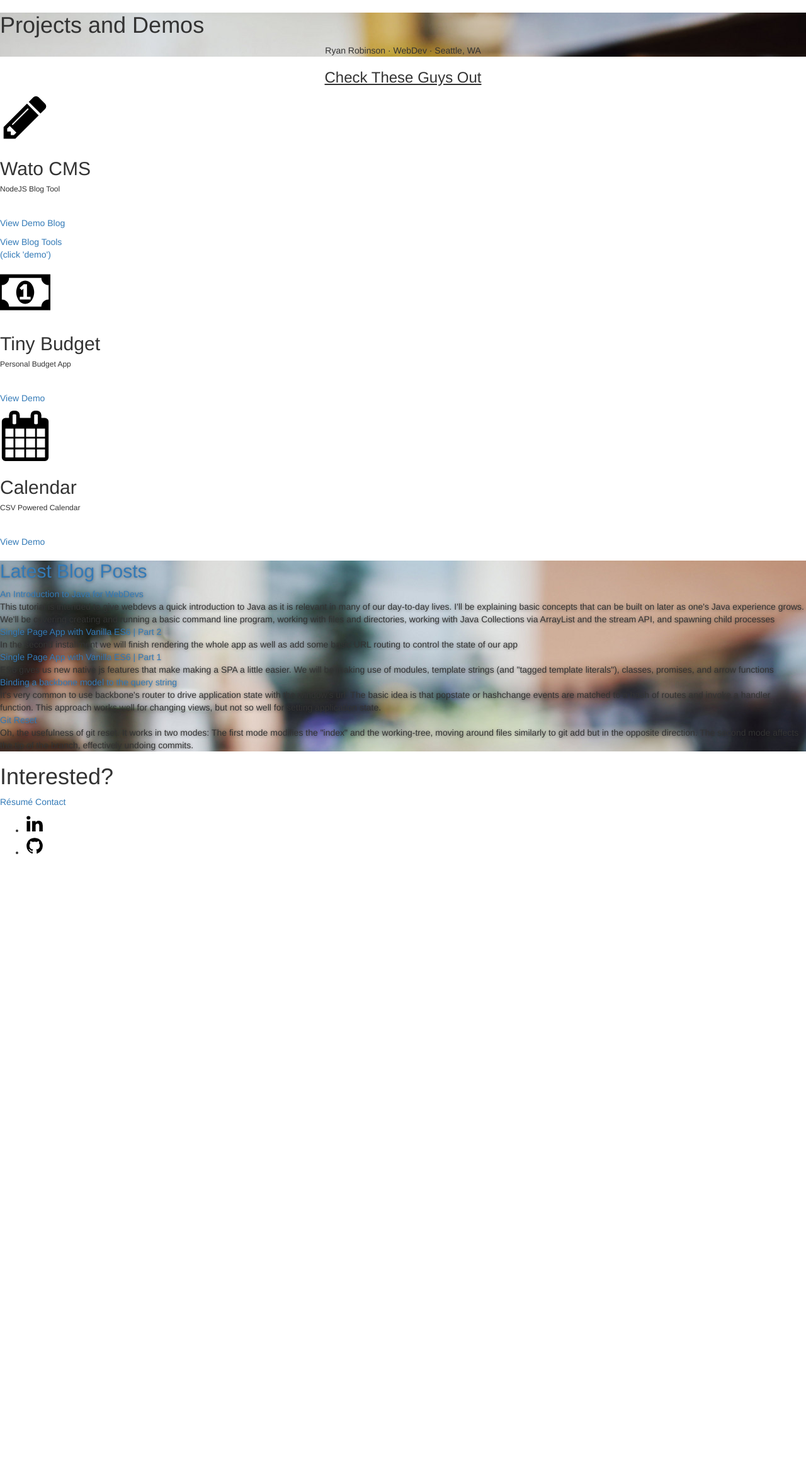
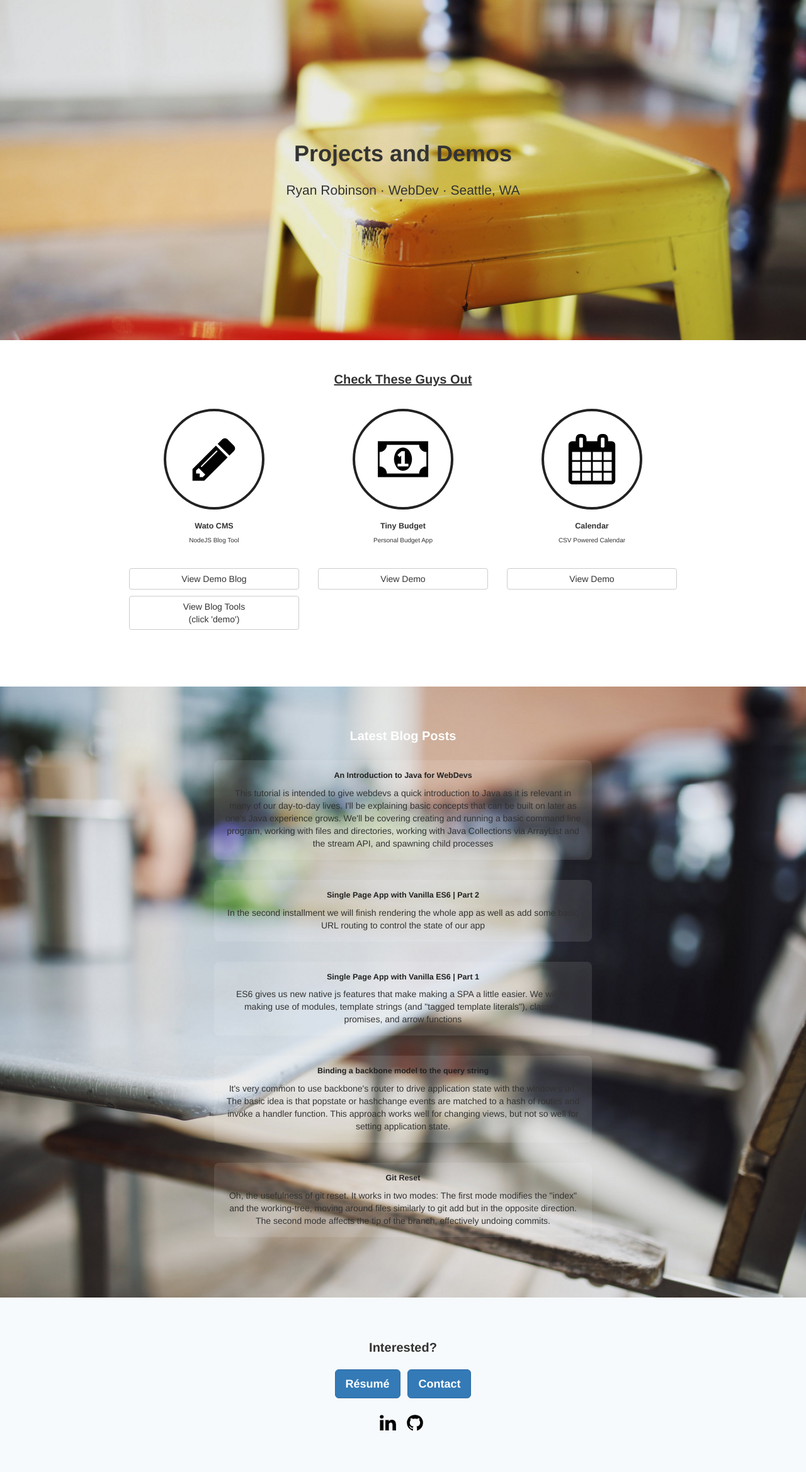
Before and after one commit to robinsr/robinsr.github.io, a Jekyll site: the page built from index.html, in a window 1280 px wide. Shown: the whole page at 63% size. Built offline with Jekyll 4.4.1, drawn with Linux system fonts in a browser that asks for light colours; before the commit the page ends 1363 px from its top, so only the background shows below that.

Commit message:
Refactor CSS to SCSS, enable Bootstrap via npm, and modernize Jekyll config and templates
- Migrated all custom CSS files in stylesheets/ to SCSS, adding YAML front matter for Jekyll Sass processing
- Installed bootstrap-sass via npm and imported Bootstrap SCSS directly in stylesheets/bootstrap.scss
- Removed Bootstrap CDN link in favor of local SCSS import and compilation
- Refactored Jekyll _config.yml social links from an array to a map for easier access in templates
- Updated index.html to use dynamic social links from config, and to open external links in new tabs with rel="noopener noreferrer"
- Modularized SVG icons into _includes/svg/ and refactored template to use includes
- Refactored demo card and blog card markup for maintainability and accessibility
- Improved blog card accessibility by increasing text contrast and updating hover/focus styles
- Added SCSS organization groundwork for future partials and further refactoring
- Fixed minor CSS/SCSS linter issues and ensured all styles are processed by Jekyll

Ready for Bootstrap 4 migration and further SCSS organization.

```diff
--- a/_config.yml
+++ b/_config.yml
@@ -1,12 +1,25 @@
 name: robinsr.github.io
-description: Personal website of Ryan Robinson
+
+description: >- # used by seo meta and the atom feed
+  Personal website of Ryan Robinson
+
 url: https://ryanryan.net
 google_verify: TODO
 
 author:
-    name: Ryan Robinson
-    email: hi@ryanryan.net
-    uri: https://ryanryan.net/about
+  name: Ryan Robinson
+  email: hi@ryanryan.net
+  uri: https://ryanryan.net/about
+
+social:
+  # Change to your full name.
+  # It will be displayed as the default author of the posts and the copyright owner in the Footer
+  name: Ryan Robinson
+  email: hi@ryanryan.net # change to your email address
+  links:
+    twitter: https://twitter.com/a7hdt2
+    github: https://github.com/robinsr
+    linkedin: https://www.linkedin.com/in/ryanbrobinson
 
 permalink: /blog/post/:title
 
@@ -46,3 +59,4 @@ exclude:
   - tailwind.config.js
   - postcss.config.js
   - assets/main.css
+  - '*.sublime-project'
--- /dev/null
+++ b/_includes/button.html
@@ -0,0 +1,3 @@
+<p>
+  <a class="btn btn-default btn-block" href="{{ include.url }}">{{ include.text }}</a>
+</p>
--- /dev/null
+++ b/_includes/svg/calendar.html
@@ -0,0 +1,3 @@
+<svg width="80" height="80" viewBox="0 0 1792 1792" xmlns="http://www.w3.org/2000/svg">
+    <path d="M192 1664h288v-288h-288v288zm352 0h320v-288h-320v288zm-352-352h288v-320h-288v320zm352 0h320v-320h-320v320zm-352-384h288v-288h-288v288zm736 736h320v-288h-320v288zm-384-736h320v-288h-320v288zm768 736h288v-288h-288v288zm-384-352h320v-320h-320v320zm-352-864v-288q0-13-9.5-22.5t-22.5-9.5h-64q-13 0-22.5 9.5t-9.5 22.5v288q0 13 9.5 22.5t22.5 9.5h64q13 0 22.5-9.5t9.5-22.5zm736 864h288v-320h-288v320zm-384-384h320v-288h-320v288zm384 0h288v-288h-288v288zm32-480v-288q0-13-9.5-22.5t-22.5-9.5h-64q-13 0-22.5 9.5t-9.5 22.5v288q0 13 9.5 22.5t22.5 9.5h64q13 0 22.5-9.5t9.5-22.5zm384-64v1280q0 52-38 90t-90 38h-1408q-52 0-90-38t-38-90v-1280q0-52 38-90t90-38h128v-96q0-66 47-113t113-47h64q66 0 113 47t47 113v96h384v-96q0-66 47-113t113-47h64q66 0 113 47t47 113v96h128q52 0 90 38t38 90z" />
+</svg>
--- /dev/null
+++ b/_includes/svg/dollar-bill.html
@@ -0,0 +1,3 @@
+<svg width="80" height="80" viewBox="0 0 1792 1792" xmlns="http://www.w3.org/2000/svg">
+    <path d="M704 1152h384v-96h-128v-448h-114l-148 137 77 80q42-37 55-57h2v288h-128v96zm512-256q0 70-21 142t-59.5 134-101.5 101-138 39-138-39-101.5-101-59.5-134-21-142 21-142 59.5-134 101.5-101 138-39 138 39 101.5 101 59.5 134 21 142zm512 256v-512q-106 0-181-75t-75-181h-1152q0 106-75 181t-181 75v512q106 0 181 75t75 181h1152q0-106 75-181t181-75zm128-832v1152q0 26-19 45t-45 19h-1792q-26 0-45-19t-19-45v-1152q0-26 19-45t45-19h1792q26 0 45 19t19 45z" />
+</svg>
--- /dev/null
+++ b/_includes/svg/github.html
@@ -0,0 +1,3 @@
+<svg width="30" height="30" viewBox="0 0 1792 1792" xmlns="http://www.w3.org/2000/svg">
+    <path d="M1664 896q0 251-146.5 451.5t-378.5 277.5q-27 5-39.5-7t-12.5-30v-211q0-97-52-142 57-6 102.5-18t94-39 81-66.5 53-105 20.5-150.5q0-121-79-206 37-91-8-204-28-9-81 11t-92 44l-38 24q-93-26-192-26t-192 26q-16-11-42.5-27t-83.5-38.5-86-13.5q-44 113-7 204-79 85-79 206 0 85 20.5 150t52.5 105 80.5 67 94 39 102.5 18q-40 36-49 103-21 10-45 15t-57 5-65.5-21.5-55.5-62.5q-19-32-48.5-52t-49.5-24l-20-3q-21 0-29 4.5t-5 11.5 9 14 13 12l7 5q22 10 43.5 38t31.5 51l10 23q13 38 44 61.5t67 30 69.5 7 55.5-3.5l23-4q0 38 .5 89t.5 54q0 18-13 30t-40 7q-232-77-378.5-277.5t-146.5-451.5q0-209 103-385.5t279.5-279.5 385.5-103 385.5 103 279.5 279.5 103 385.5z" />
+</svg>
--- /dev/null
+++ b/_includes/svg/linkedin.html
@@ -0,0 +1,3 @@
+<svg width="30" height="30" viewBox="0 0 1792 1792" xmlns="http://www.w3.org/2000/svg">
+    <path d="M477 625v991h-330v-991h330zm21-306q1 73-50.5 122t-135.5 49h-2q-82 0-132-49t-50-122q0-74 51.5-122.5t134.5-48.5 133 48.5 51 122.5zm1166 729v568h-329v-530q0-105-40.5-164.5t-126.5-59.5q-63 0-105.5 34.5t-63.5 85.5q-11 30-11 81v553h-329q2-399 2-647t-1-296l-1-48h329v144h-2q20-32 41-56t56.5-52 87-43.5 114.5-15.5q171 0 275 113.5t104 332.5z" />
+</svg>
--- /dev/null
+++ b/_includes/svg/pencil.html
@@ -0,0 +1,3 @@
+<svg width="80" height="80" viewBox="0 0 1792 1792" xmlns="http://www.w3.org/2000/svg">
+    <path d="M491 1536l91-91-235-235-91 91v107h128v128h107zm523-928q0-22-22-22-10 0-17 7l-542 542q-7 7-7 17 0 22 22 22 10 0 17-7l542-542q7-7 7-17zm-54-192l416 416-832 832h-416v-416zm683 96q0 53-37 90l-166 166-416-416 166-165q36-38 90-38 53 0 91 38l235 234q37 39 37 91z" />
+</svg>
--- a/index.html
+++ b/index.html
@@ -21,90 +21,78 @@ layout: null
 </head>
 
 <body>
-    <div class="h-[60vh] flex items-center justify-center bg-cover bg-center prose" style="background-image: url('/images/cafe2_m.jpg');">
-        <div class="flex flex-col items-center justify-center w-full ">
-            <h1 class="text-4xl font-bold mb-4">Projects and Demos</h1>
-            <p class="text-lg text-center">Ryan Robinson &middot; WebDev &middot; Seattle, WA</p>
+    <div class="index-jumbotron">
+        <div style="width: 100%;">
+            <h1 class="display-4">Projects and Demos</h1>
+            <p class="lead">Ryan Robinson &middot; WebDev &middot; Seattle, WA</p>
         </div>
     </div>
 
-    <div class="max-w-5xl mx-auto py-12">
-        <div class="mb-8 text-center">
-            <h3 class="text-2xl font-semibold underline">Check These Guys Out</h3>
+    <div class="container index-container">
+        <div class="section-heading mb-8 text-center">
+            Check These Guys Out
         </div>
-        <div class="flex flex-col md:flex-row gap-8">
-            <div class="flex-1 flex flex-col items-center">
-                <div class="flex items-center justify-center w-40 h-40 border-4 border-gray-800 rounded-full mb-4 transition-transform hover:scale-110">
-                    <svg width="80" height="80" viewBox="0 0 1792 1792" xmlns="http://www.w3.org/2000/svg">
-                        <path d="M491 1536l91-91-235-235-91 91v107h128v128h107zm523-928q0-22-22-22-10 0-17 7l-542 542q-7 7-7 17 0 22 22 22 10 0 17-7l542-542q7-7 7-17zm-54-192l416 416-832 832h-416v-416zm683 96q0 53-37 90l-166 166-416-416 166-165q36-38 90-38 53 0 91 38l235 234q37 39 37 91z" />
-                    </svg>
+        <div class="row" style="gap: 32px 0;">
+            <div class="col-md-4 demo-card">
+                <div class="demo-icon-container">
+                    {% include svg/pencil.html %}
                 </div>
-                <h2 class="text-xl font-semibold">Wato CMS</h2>
-                <h6 class="text-base min-h-[40px]">NodeJS Blog Tool</h6>
-                <p><a class="block bg-gray-200 text-gray-900 font-bold py-2 px-4 rounded mt-2 text-center" href="https://robinsr-wato.herokuapp.com/">View Demo Blog</a></p>
-                <p><a class="block bg-gray-200 text-gray-900 font-bold py-2 px-4 rounded mt-2 text-center" href="https://robinsr-wato.herokuapp.com/login">View Blog Tools<br />(click 'demo')</a></p>
+                <h2>Wato CMS</h2>
+                <h6>NodeJS Blog Tool</h6>
+                {% include button.html url="https://robinsr-wato.herokuapp.com/" text="View Demo Blog" %}
+                {% include button.html url="https://robinsr-wato.herokuapp.com/login" text="View Blog Tools<br />(click 'demo')" %}
             </div>
-            <div class="flex-1 flex flex-col items-center">
-                <div class="flex items-center justify-center w-40 h-40 border-4 border-gray-800 rounded-full mb-4 transition-transform hover:scale-110">
-                    <svg width="80" height="80" viewBox="0 0 1792 1792" xmlns="http://www.w3.org/2000/svg">
-                        <path d="M704 1152h384v-96h-128v-448h-114l-148 137 77 80q42-37 55-57h2v288h-128v96zm512-256q0 70-21 142t-59.5 134-101.5 101-138 39-138-39-101.5-101-59.5-134-21-142 21-142 59.5-134 101.5-101 138-39 138 39 101.5 101 59.5 134 21 142zm512 256v-512q-106 0-181-75t-75-181h-1152q0 106-75 181t-181 75v512q106 0 181 75t75 181h1152q0-106 75-181t181-75zm128-832v1152q0 26-19 45t-45 19h-1792q-26 0-45-19t-19-45v-1152q0-26 19-45t45-19h1792q26 0 45 19t19 45z" />
-                    </svg>
+            <div class="col-md-4 demo-card">
+                <div class="demo-icon-container">
+                    {% include svg/dollar-bill.html %}
                 </div>
-                <h2 class="text-xl font-semibold">Tiny Budget</h2>
-                <h6 class="text-base min-h-[40px]">Personal Budget App</h6>
-                <p><a class="block bg-gray-200 text-gray-900 font-bold py-2 px-4 rounded mt-2 text-center" href="http://robinsr-tiny-budget.herokuapp.com/">View Demo</a></p>
+                <h2>Tiny Budget</h2>
+                <h6>Personal Budget App</h6>
+                {% include button.html url="http://robinsr-tiny-budget.herokuapp.com/" text="View Demo" %}
             </div>
-            <div class="flex-1 flex flex-col items-center">
-                <div class="flex items-center justify-center w-40 h-40 border-4 border-gray-800 rounded-full mb-4 transition-transform hover:scale-110">
-                    <svg width="80" height="80" viewBox="0 0 1792 1792" xmlns="http://www.w3.org/2000/svg">
-                        <path d="M192 1664h288v-288h-288v288zm352 0h320v-288h-320v288zm-352-352h288v-320h-288v320zm352 0h320v-320h-320v320zm-352-384h288v-288h-288v288zm736 736h320v-288h-320v288zm-384-736h320v-288h-320v288zm768 736h288v-288h-288v288zm-384-352h320v-320h-320v320zm-352-864v-288q0-13-9.5-22.5t-22.5-9.5h-64q-13 0-22.5 9.5t-9.5 22.5v288q0 13 9.5 22.5t22.5 9.5h64q13 0 22.5-9.5t9.5-22.5zm736 864h288v-320h-288v320zm-384-384h320v-288h-320v288zm384 0h288v-288h-288v288zm32-480v-288q0-13-9.5-22.5t-22.5-9.5h-64q-13 0-22.5 9.5t-9.5 22.5v288q0 13 9.5 22.5t22.5 9.5h64q13 0 22.5-9.5t9.5-22.5zm384-64v1280q0 52-38 90t-90 38h-1408q-52 0-90-38t-38-90v-1280q0-52 38-90t90-38h128v-96q0-66 47-113t113-47h64q66 0 113 47t47 113v96h384v-96q0-66 47-113t113-47h64q66 0 113 47t47 113v96h128q52 0 90 38t38 90z" />
-                    </svg>
+            <div class="col-md-4 demo-card">
+                <div class="demo-icon-container">
+                    {% include svg/calendar.html %}
                 </div>
-                <h2 class="text-xl font-semibold">Calendar</h2>
-                <h6 class="text-base min-h-[40px]">CSV Powered Calendar</h6>
-                <p><a class="block bg-gray-200 text-gray-900 font-bold py-2 px-4 rounded mt-2 text-center" href="http://robinsr-calendar.herokuapp.com/">View Demo</a></p>
+                <h2>Calendar</h2>
+                <h6>CSV Powered Calendar</h6>
+                {% include button.html url="http://robinsr-calendar.herokuapp.com/" text="View Demo" %}
             </div>
         </div>
     </div>
 
-    <div class="py-16 bg-cover bg-center text-white" style="background-image: url('/images/cafe3_m.jpg'); text-shadow: 0px 1px 5px rgba(0,0,0,0.4);">
-        <div class="flex flex-col items-center">
-            <div class="mb-6">
-                <h2 class="text-2xl font-bold"><a href="/blog" class="text-white hover:text-orange-600">Latest Blog Posts</a></h2>
+    <div class="blog-section">
+        <div class="container">
+            <div class="blog-heading mb-6">
+                <a href="/blog">Latest Blog Posts</a>
             </div>
-            <div class="max-w-2xl w-full mx-auto">
+            <div class="center-block" style="max-width: 600px; margin: 0 auto;">
                 {% for post in site.posts limit:5 %}
-                <div class="mb-8 bg-white bg-opacity-10 rounded-lg p-4">
-                    <div class="mb-2">
-                        <a href="{{ post.url }}" class="text-xl font-semibold text-white hover:text-orange-600">{{ post.title }}</a>
-                    </div>
-                    <div class="text-white">{{ post.excerpt }}</div>
-                </div>
+                <a href="{{ post.url }}" class="blog-card mb-8">
+                    <div class="mb-2 blog-card-title">{{ post.title }}</div>
+                    <div class="blog-card-excerpt">{{ post.excerpt }}</div>
+                </a>
                 {% endfor %}
             </div>
         </div>
     </div>
-    <div class="py-12 bg-gray-100">
-        <div class="flex flex-col items-center">
-            <h1 class="text-2xl font-bold mb-4">Interested?</h1>
-            <p class="mb-4">
-                <a href="/resume" class="inline-block bg-blue-600 text-white text-lg font-semibold px-6 py-2 rounded shadow hover:bg-blue-700 transition">R&#0233;sum&#0233;</a>
-                <a href="mailto:ryan.b.robinson@gmail.com" class="inline-block bg-blue-600 text-white text-lg font-semibold px-6 py-2 rounded shadow hover:bg-blue-700 transition ml-2">Contact</a>
+    <div class="contact-section">
+        <div class="container text-center">
+            <h1>Interested?</h1>
+            <p>
+                <a href="/resume" class="btn btn-primary btn-lg">R&#0233;sum&#0233;</a>
+                <a href="mailto:ryan.b.robinson@gmail.com" class="btn btn-primary btn-lg">Contact</a>
             </p>
             <div class="flex justify-center">
-                <ul class="flex space-x-6">
+                <ul class="list-inline">
                     <li>
-                        <a href="http://www.linkedin.com/pub/ryan-robinson/55/a22/b15" title="Im on LinkedIn">
-                            <svg width="30" height="30" viewBox="0 0 1792 1792" xmlns="http://www.w3.org/2000/svg">
-                                <path d="M477 625v991h-330v-991h330zm21-306q1 73-50.5 122t-135.5 49h-2q-82 0-132-49t-50-122q0-74 51.5-122.5t134.5-48.5 133 48.5 51 122.5zm1166 729v568h-329v-530q0-105-40.5-164.5t-126.5-59.5q-63 0-105.5 34.5t-63.5 85.5q-11 30-11 81v553h-329q2-399 2-647t-1-296l-1-48h329v144h-2q20-32 41-56t56.5-52 87-43.5 114.5-15.5q171 0 275 113.5t104 332.5z" />
-                            </svg>
+                        <a href="{{ site.social.links.linkedin }}" title="Im on LinkedIn" target="_blank" rel="noopener noreferrer">
+                            {% include svg/linkedin.html %}
                         </a>
                     </li>
                     <li>
-                        <a href="http://www.github.com/robinsr" title="and GitHub too (obviously)">
-                            <svg width="30" height="30" viewBox="0 0 1792 1792" xmlns="http://www.w3.org/2000/svg">
-                                <path d="M1664 896q0 251-146.5 451.5t-378.5 277.5q-27 5-39.5-7t-12.5-30v-211q0-97-52-142 57-6 102.5-18t94-39 81-66.5 53-105 20.5-150.5q0-121-79-206 37-91-8-204-28-9-81 11t-92 44l-38 24q-93-26-192-26t-192 26q-16-11-42.5-27t-83.5-38.5-86-13.5q-44 113-7 204-79 85-79 206 0 85 20.5 150t52.5 105 80.5 67 94 39 102.5 18q-40 36-49 103-21 10-45 15t-57 5-65.5-21.5-55.5-62.5q-19-32-48.5-52t-49.5-24l-20-3q-21 0-29 4.5t-5 11.5 9 14 13 12l7 5q22 10 43.5 38t31.5 51l10 23q13 38 44 61.5t67 30 69.5 7 55.5-3.5l23-4q0 38 .5 89t.5 54q0 18-13 30t-40 7q-232-77-378.5-277.5t-146.5-451.5q0-209 103-385.5t279.5-279.5 385.5-103 385.5 103 279.5 279.5 103 385.5z" />
-                            </svg>
+                        <a href="{{ site.social.links.github }}" title="and GitHub too (obviously)" target="_blank" rel="noopener noreferrer">
+                            {% include svg/github.html %}
                         </a>
                     </li>
                 </ul>
--- a/package.json
+++ b/package.json
@@ -22,6 +22,7 @@
   "devDependencies": {
     "@tailwindcss/cli": "^4.1.11",
     "@tailwindcss/typography": "^0.5.16",
+    "bootstrap-sass": "^3.3.4",
     "concurrently": "^9.2.0",
     "tailwindcss": "^4.1.11"
   },
--- /dev/null
+++ b/stylesheets/bootstrap.scss
@@ -0,0 +1,3 @@
+---
+---
+@import "../node_modules/bootstrap-sass/assets/stylesheets/bootstrap";
--- a/stylesheets/index.css
+++ /dev/null
@@ -1,104 +0,0 @@
-/* round icons */
-.fa-icon-circle{
-  display: flex;
-  text-align: center;
-  width: 162px;
-  height: 162px;
-  margin: 23px auto;
-  border: 3px solid #333;
-  border-radius: 50%;
-  font-size: 6.4em;
-  color: #333;
-  -webkit-transition: all .2s ease;
-  -moz-transition: all .2s ease;
-  -ms-transition: all .2s ease;
-  -o-transition: all .2s ease;
-  transition: all .2s ease;
-}
-.fa-icon-circle svg {
-  transition: transform 400ms;
-  transform: scale( 1 );
-  margin: auto;
-}
-.fa-icon-circle:hover svg {
-  transform: scale( 1.15 );
-}
-/* full screen header */
-html, body {
-  height:100%;
-}
-div.header,
-div.footer {
-  display: table;
-  width: 100%;
-  height: 100%;
-}
-div.half {
-  height: 50%;
-}
-div.header {
-  background: url('../images/cafe2_m.jpg') no-repeat center center fixed;
-
-}
-div.header h1 {
-  font-size: 3em;
-  font-weight: bold;
-}
-div.center-text {
-  display: table-cell;
-  vertical-align: middle;
-  text-align: center;
-}
-
-/* demos */
-
-div.demos {
-  margin-top:5%;
-  margin-bottom: 5%;
-}
-
-/* latest-blog-posts */
-
-div.latest-blog {
-  color: #fff;
-  display: table;
-  width: 100%;
-  height: 500px;
-  background: url('../images/cafe3_m.jpg') no-repeat center center fixed;
-  text-shadow: 0px 1px 5px rgba(0, 0, 0, 0.4);
-}
-div.latest-blog .headline {
-  margin-bottom: 40px;
-}
-div.latest-blog .container {
-  text-align: left;
-}
-
-div.latest-blog a {
-  color: #fff;
-  font-weight: bold;
-}
-
-/*various other fixes*/
-h6 {
-  min-height: 40px;
-}
-h3 {
-  text-decoration: underline;
-}
-.footer-goodies i {
-  font-size: 22pt;
-}
-a > i {
-  color: #333;
-}
-a > i:hover {
-  text-decoration: none;
-}
-div.header,
-div.latest-blog {
-  -webkit-background-size: cover;
-  -moz-background-size: cover;
-  -o-background-size: cover;
-  background-size: cover;
-}
--- /dev/null
+++ b/stylesheets/index.scss
@@ -0,0 +1,152 @@
+---
+---
+/* Demo Card Styles */
+.demo-card {
+  margin-bottom: 32px;
+  text-align: center;
+}
+
+.demo-icon-container {
+  width: 160px;
+  height: 160px;
+  border: 4px solid #222;
+  border-radius: 50%;
+  margin-bottom: 16px;
+  display: flex;
+  align-items: center;
+  justify-content: center;
+  transition: transform 0.2s;
+  margin-left: auto;
+  margin-right: auto;
+}
+
+.demo-card h2 {
+  font-size: 1.25rem;
+  font-weight: 600;
+}
+
+.demo-card h6 {
+  font-size: 1rem;
+  min-height: 40px;
+}
+
+/* Container max width and padding */
+.index-container {
+  max-width: 900px;
+  padding-top: 48px;
+  padding-bottom: 48px;
+}
+
+/* Section headings */
+.section-heading {
+  font-size: 2rem;
+  font-weight: 600;
+  text-decoration: underline;
+  margin-bottom: 32px;
+}
+
+/* Jumbotron styles */
+.index-jumbotron {
+  background-image: url('/images/cafe2_m.jpg');
+  background-size: cover;
+  background-position: center;
+  height: 60vh;
+  display: flex;
+  align-items: center;
+  justify-content: center;
+  margin-bottom: 0;
+  text-align: center;
+}
+
+.index-jumbotron h1 {
+  font-weight: bold;
+  margin-bottom: 24px;
+}
+
+/* Blog section styles */
+.blog-section {
+  padding-top: 64px;
+  padding-bottom: 64px;
+  background-image: url('/images/cafe3_m.jpg');
+  background-size: cover;
+  background-position: center;
+  color: #fff;
+  text-align: center;
+}
+
+.blog-section .blog-heading {
+  margin-bottom: 24px;
+  font-size: 2rem;
+  font-weight: bold;
+}
+
+.blog-heading a {
+  color: #fff;
+  text-decoration: none;
+  transition: color 0.2s;
+}
+
+.blog-heading a:hover {
+  color: #ff6600;
+}
+
+.blog-card {
+  display: block;
+  margin-bottom: 32px;
+  background: rgba(255,255,255,0.1);
+  border-radius: 8px;
+  padding: 16px;
+  color: #222;
+  text-decoration: none;
+  cursor: pointer;
+  transition: background 0.2s, transform 0.2s, z-index 0.2s;
+  position: relative;
+  z-index: 1;
+}
+
+.blog-card:hover {
+  background: rgba(255,255,255,0.18);
+  text-decoration: none;
+  transform: translateY(-6px) scale(1.025);
+  z-index: 2;
+}
+
+.blog-card-title {
+  margin-bottom: 8px;
+  font-size: 1.25rem;
+  font-weight: 600;
+  transition: color 0.2s;
+  text-decoration: none;
+  color: #222;
+}
+
+.blog-card-excerpt {
+  color: #333;
+}
+
+/* Contact section styles */
+.contact-section {
+  padding-top: 48px;
+  padding-bottom: 48px;
+  background: #f7fafc;
+  text-align: center;
+}
+
+.contact-section h1 {
+  font-size: 2rem;
+  font-weight: bold;
+  margin-bottom: 24px;
+}
+
+.contact-section p {
+  margin-bottom: 24px;
+}
+
+.contact-section .btn {
+  font-weight: 600;
+  margin-right: 8px;
+}
+
+.contact-section .btn:last-child {
+  margin-right: 0;
+}
--- a/stylesheets/pygments.css
+++ b/stylesheets/pygments.scss
@@ -1,6 +1,8 @@
-.syntax-native .highlight code, .syntax-native .highlight pre { color:#fdce93; background color:#3f3f3f; }
-.syntax-native .highlight .hll { background color:#222; }
-.syntax-native .highlight .err { color:#e37170; background color:#3d3535; }
+---
+---
+.syntax-native .highlight code, .syntax-native .highlight pre { color:#fdce93; background-color:#3f3f3f; }
+.syntax-native .highlight .hll { background-color:#222; }
+.syntax-native .highlight .err { color:#e37170; background-color:#3d3535; }
 .syntax-native .highlight .k { color:#f0dfaf; }
 .syntax-native .highlight .p { color:#41706f; }
 .syntax-native .highlight .cs { color:#cd0000; font-weight:700; }
--- a/stylesheets/style.css
+++ b/stylesheets/style.scss
@@ -1,3 +1,5 @@
+---
+---
 /* ==== reset.css 2/15 ===== */
 html,
 body,
```
Also changed, not shown: Gemfile (+6 -1 lines), stylesheets/bootstrap.css (deleted), 1 other file.
